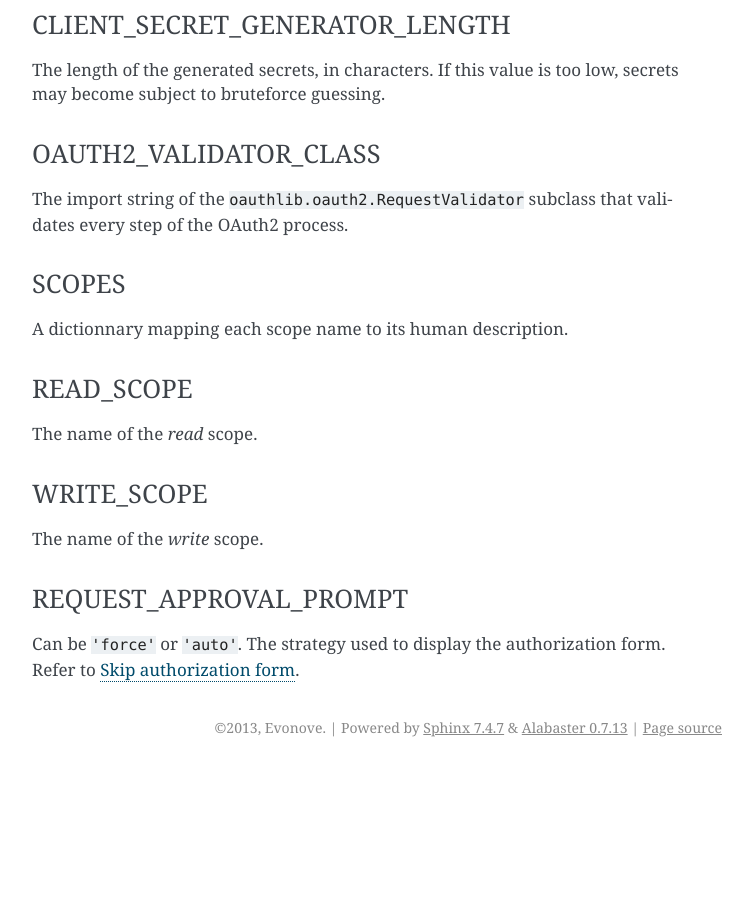
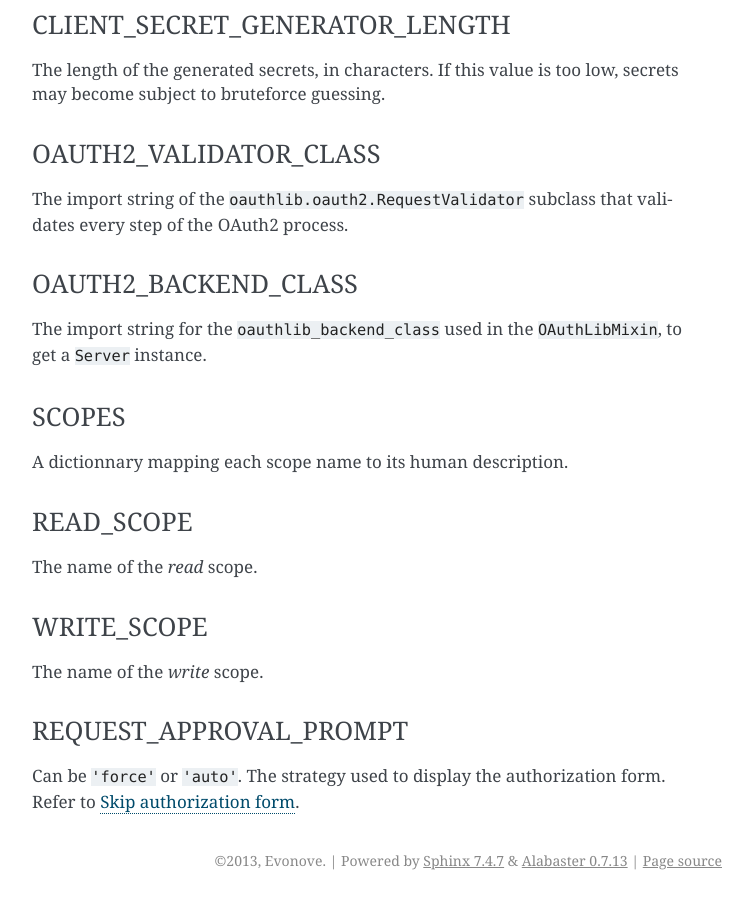
Before and after one commit to sheriffwoody0922/oauth-python-django, a Sphinx documentation site: the page built from docs/settings.rst, in a window 1280 px wide and 900 px high, scrolled down 1301 px. Shown: the whole window, without its empty margins (388-1141 px from the left). Built offline with Sphinx 7.4.7, drawn with Linux system fonts in a browser that asks for light colours; before the commit the page ends 2068 px from its top, so only the background shows below that.

Commit message:
OAUTH2_BACKEND_CLASS on docs

```diff
--- a/docs/settings.rst
+++ b/docs/settings.rst
@@ -64,6 +64,11 @@ OAUTH2_VALIDATOR_CLASS
 The import string of the ``oauthlib.oauth2.RequestValidator`` subclass that
 validates every step of the OAuth2 process.
 
+OAUTH2_BACKEND_CLASS
+~~~~~~~~~~~~~~~~~~~~
+The import string for the ``oauthlib_backend_class`` used in the ``OAuthLibMixin``,
+to get a ``Server`` instance.
+
 SCOPES
 ~~~~~~
 A dictionnary mapping each scope name to its human description.
```
